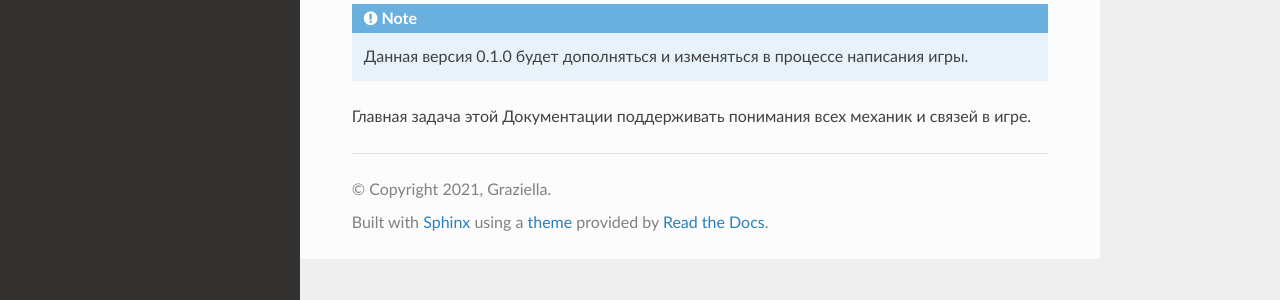
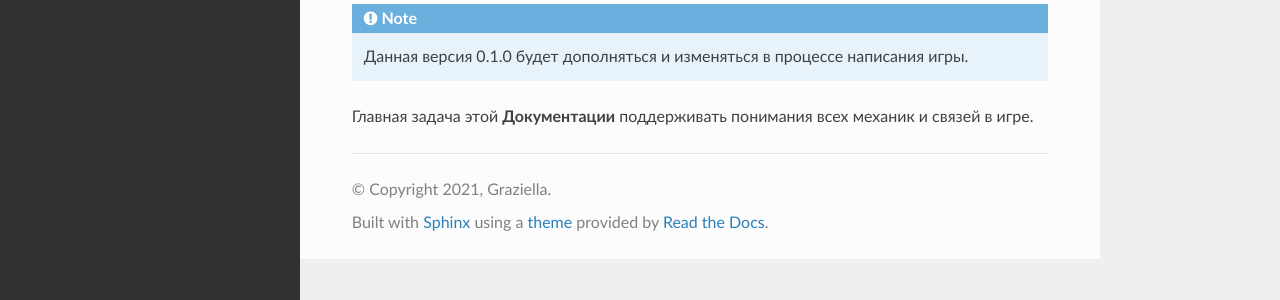
Before and after one commit to Enio449/DocKepler, a Sphinx documentation site: the page built from docs/source/index.rst, in a window 1280 px wide. Shown: the part 252-552 px from the top of the page. Built offline with Sphinx 7.4.7 and the Read the Docs theme 3.1.0, drawn with Linux system fonts in a browser that asks for light colours.

```diff
--- a/docs/source/index.rst
+++ b/docs/source/index.rst
@@ -9,4 +9,4 @@
 
    Данная версия 0.1.0 будет дополняться и изменяться в процессе написания игры.
 
-Главная задача этой Документации поддерживать понимания всех механик и связей в игре.
+Главная задача этой **Документации** поддерживать понимания всех механик и связей в игре.
```
